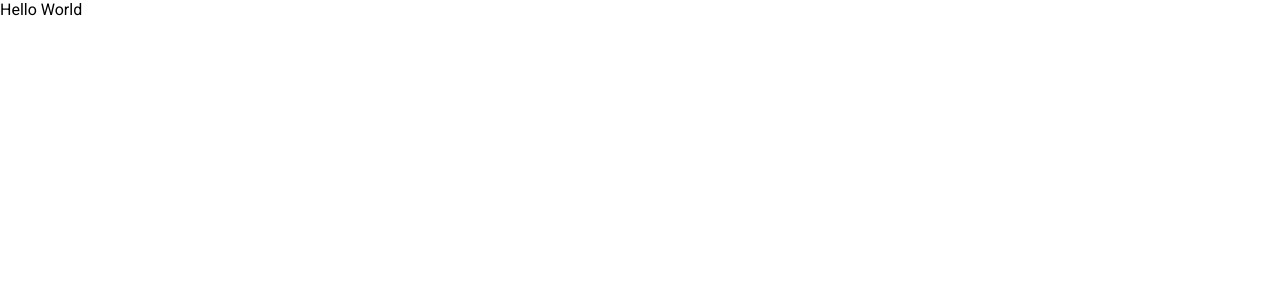
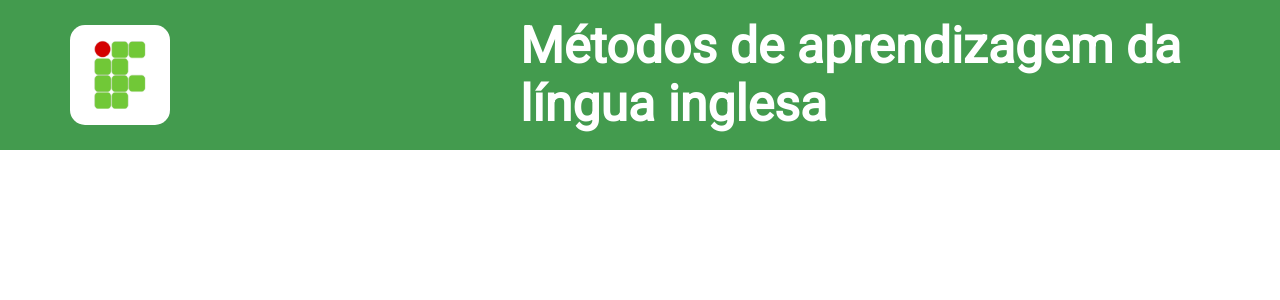
Before and after one commit to iagoPinheiro1401/ingles-instrumental, a Next.js app: page / in a window 1280 px wide. Shown: the top 300 px of the page. Built offline with nearby package versions, Linux system fonts and the light colour scheme.

Commit message:
criado header da pçagina

```diff
--- a/pages/index.jsx
+++ b/pages/index.jsx
@@ -1,8 +1,11 @@
+import styled from "styled-components"
+import Header from "../src/components/header/Header"
+
 function HomePage () {
 
   return (
     <div>
-      Hello World
+      <Header/>
     </div>
   )
 }
--- /dev/null
+++ b/src/components/header/Header.jsx
@@ -0,0 +1,34 @@
+import styled from "styled-components"
+
+
+const HeaderContainer = styled.div`
+    background-color: #439B4E;
+    width: 100%;
+    height: 150px;
+    display: flex;
+    align-items: center;
+    position: fixed;
+`
+
+const Img = styled.img`
+    margin: 0 350px 0 70px;
+    position: relative;
+    border-radius: 15px;
+`
+
+const Text = styled.h1`
+    color: white;
+    font-weight: bold;
+    font-size: 50px;
+`
+
+export default function Header() {
+    return(
+        <>
+            <HeaderContainer>
+                <Img src="ifcee.png" width="100px"/>
+                <Text>Métodos de aprendizagem da língua inglesa</Text>
+            </HeaderContainer>
+        </>
+    )
+}
```
Also changed, not shown: public/ifcee.png (added).
